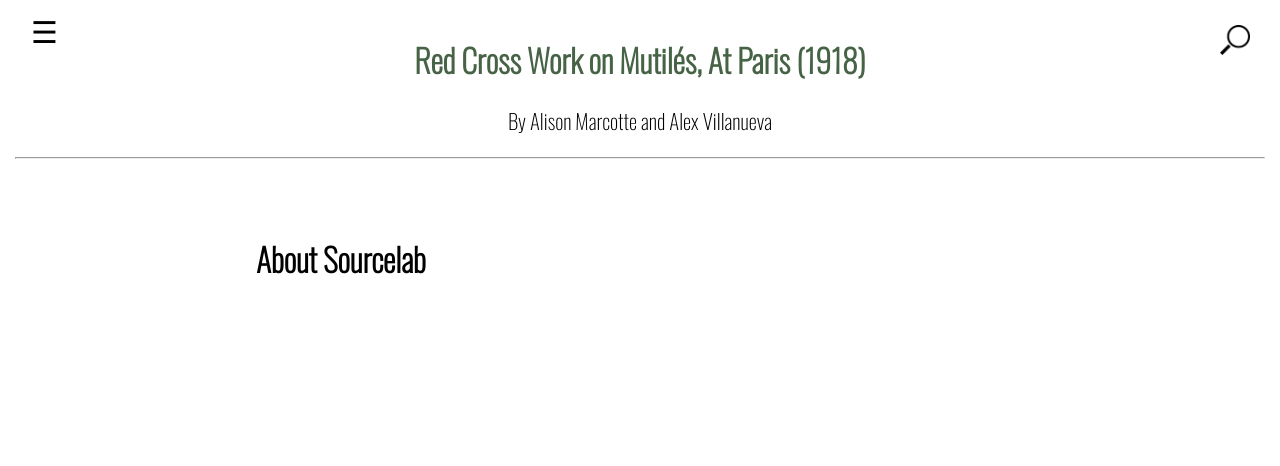
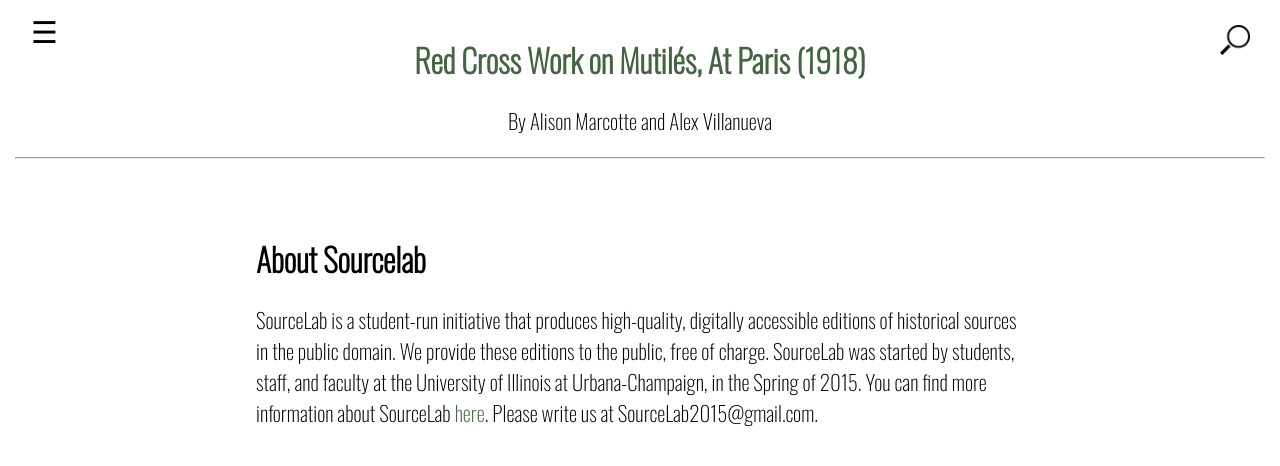
Before and after one commit to TonLeon/Mindoc_Original_Prototype, a Jekyll site: the page built from 009_about_sourcelab.md, in a window 1280 px wide. Shown: the top 466 px of the page. Built offline with Jekyll 4.4.1, drawn with Linux system fonts in a browser that asks for light colours.

Commit message:
Update 009_about_sourcelab.md

```diff
--- a/009_about_sourcelab.md
+++ b/009_about_sourcelab.md
@@ -5,3 +5,8 @@
 ---
 
 # About Sourcelab
+
+SourceLab is a student-run initiative that produces high-quality, digitally accessible editions of historical sources in the public domain.  We provide these editions to the public, free of charge.
+SourceLab was started by students, staff, and faculty at the University of Illinois at Urbana-Champaign, in the Spring of 2015.
+You can find more information about SourceLab [here](https://scalar.usc.edu/works/sourcelab_idea/index).
+Please write us at SourceLab2015@gmail.com.
```
